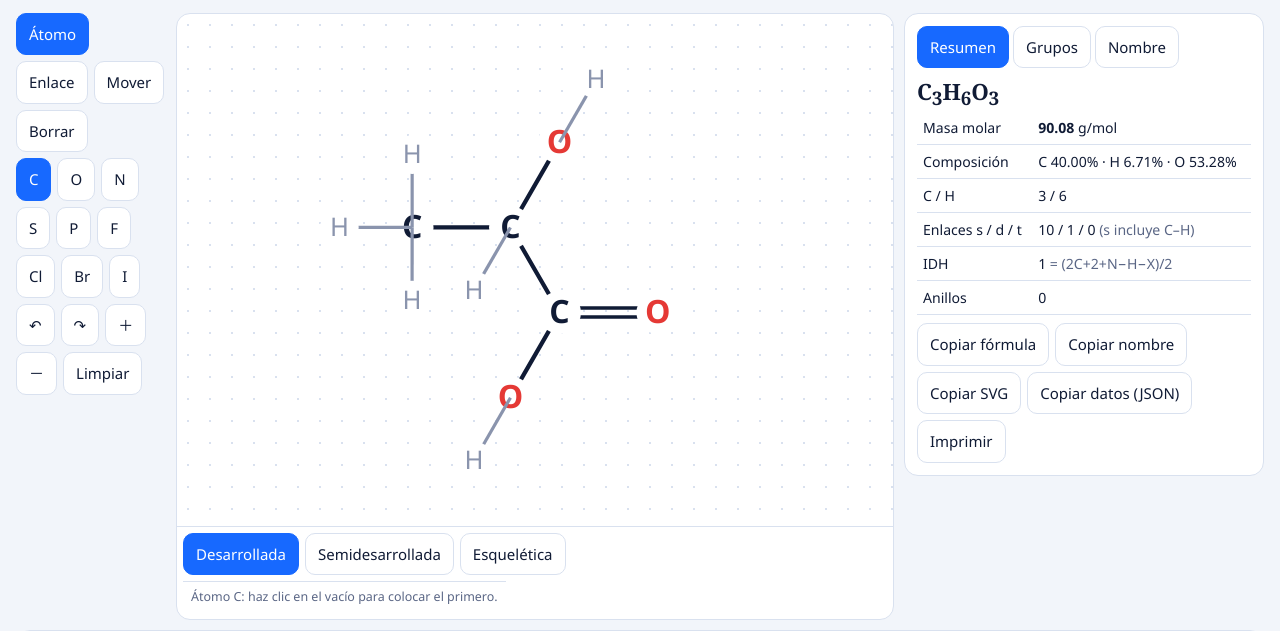
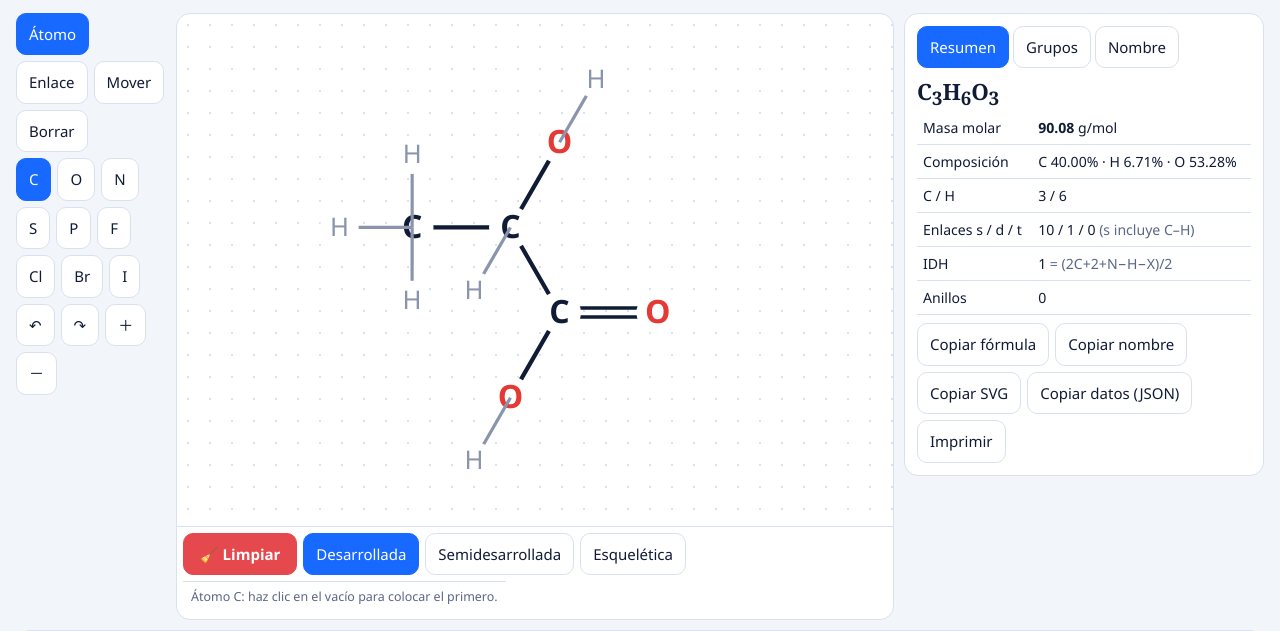
Before and after one commit to Capablanca23/Capablanca23.github.io, a plain HTML site: page Constructor_de_Moleculas/index.html in a window 1280 px wide. Shown: the part 105-736 px from the top of the page. Drawn offline with Linux system fonts and the light colour scheme.

Commit message:
Update index.html

```diff
--- a/Constructor_de_Moleculas/index.html
+++ b/Constructor_de_Moleculas/index.html
@@ -48,7 +48,16 @@ pre{white-space:pre-wrap;word-break:break-all;font-size:.8rem}
 #ejemplos .btn{font-size:.82rem;padding:6px 8px;min-height:36px}
 @media(min-width:900px){.ctor{grid-template-columns:150px 1fr 360px;align-items:start}.tools{flex-direction:column;overflow:visible}.tools .grp{flex-wrap:wrap}#cv{height:64vh}main{padding:16px}#ejemplos{grid-column:1/-1}}
 @media print{header,.tools,.vbar,nav,#ejemplos{display:none}.view{display:none}.view.on{display:block}}
-.pwa-actions{display:flex;justify-content:flex-end;padding:7px 0 2px}.pwa-actions button{min-height:36px;padding:6px 12px;font-size:.84rem;border-radius:9px}@media(min-width:700px){.pwa-actions{position:absolute;right:14px;top:8px}header{position:relative;padding-right:190px}}\n</style></head><body>
+.pwa-actions{display:flex;justify-content:flex-end;padding:7px 0 2px}.pwa-actions button{min-height:36px;padding:6px 12px;font-size:.84rem;border-radius:9px}@media(min-width:700px){.pwa-actions{position:absolute;right:14px;top:8px}header{position:relative;padding-right:190px}}
+
+/* === Botón Limpiar siempre visible, sobre todo en móvil === */
+#vbar .limpiar{background:#e5484d;color:#fff;border-color:#e5484d;font-weight:700;flex:0 0 auto;order:-1;padding:9px 16px}
+#vbar .limpiar:active{filter:brightness(.9)}
+@media(max-width:600px){
+  #vbar{position:sticky;bottom:0;z-index:5;background:var(--card);box-shadow:0 -2px 8px #0002}
+  #vbar .limpiar{min-height:46px;font-size:1rem}
+}
+</style></head><body>
 <header><div class="brand"><div class="logo">CM</div><div><h1>Constructor de moléculas</h1><div class="sub">Estructura y Nomenclatura Molecular · Dr. Ronald F. Rodriguez Espinoza</div></div></div><div class="pwa-actions"><button id="installApp" class="btn pri" type="button" aria-label="Instalar aplicación">⬇ Instalar aplicación</button></div><nav id="nav"></nav></header>
 <main>
 <section class="view on" id="v-ctor">
@@ -795,8 +804,9 @@ function build(){
 
  $('#tools').innerHTML=`<div class="grp">${[['atom','Átomo'],['bond','Enlace'],['move','Mover'],['erase','Borrar']].map(t=>`<button class="btn tl" data-t="${t[0]}">${t[1]}</button>`).join('')}</div>
   <div class="grp">${['C','O','N','S','P','F','Cl','Br','I'].map(x=>`<button class="btn el" data-e="${x}">${x}</button>`).join('')}</div>
-  <div class="grp"><button class="btn" id="un">↶</button><button class="btn" id="re">↷</button><button class="btn" id="zi">＋</button><button class="btn" id="zo">－</button><button class="btn" id="cl">Limpiar</button></div>`;
- $('#vbar').innerHTML=[['dev','Desarrollada'],['semi','Semidesarrollada'],['skel','Esquelética']].map(v=>`<button class="btn vm" data-m="${v[0]}">${v[1]}</button>`).join('');
+  <div class="grp"><button class="btn" id="un">↶</button><button class="btn" id="re">↷</button><button class="btn" id="zi">＋</button><button class="btn" id="zo">－</button></div>`;
+ $('#vbar').innerHTML=`<button class="btn limpiar" id="cl" type="button">🧹 Limpiar</button>`+
+  [['dev','Desarrollada'],['semi','Semidesarrollada'],['skel','Esquelética']].map(v=>`<button class="btn vm" data-m="${v[0]}">${v[1]}</button>`).join('');
  $('#rtabs').innerHTML=[['res','Resumen'],['grp','Grupos'],['nom','Nombre']].map(t=>`<button class="btn rt" data-p="${t[0]}">${t[1]}</button>`).join('');
  const sync=()=>{$$('.tl').forEach(b=>b.classList.toggle('on',b.dataset.t===tool));$$('.el').forEach(b=>b.classList.toggle('on',b.dataset.e===el));$$('.vm').forEach(b=>b.classList.toggle('on',b.dataset.m===mode))};
 
```
